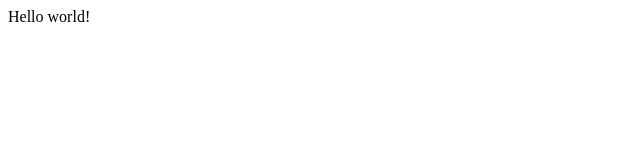
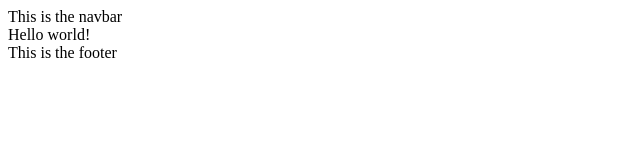
Before and after one commit to karmek-k/homepage-v2, a Gatsby site: page / in a window 1280 px wide. Shown: the whole page, without its empty margins (0-640 px from the left). Built offline with nearby package versions, Linux system fonts and the light colour scheme; Gatsby itself is replaced by a stand-in of ours.

Commit message:
Add Layout and its child components

```diff
--- /dev/null
+++ b/src/components/Container.js
@@ -0,0 +1,7 @@
+import React from 'react';
+
+const Container = ({ content }) => {
+  return <main>{content}</main>;
+};
+
+export default Container;
--- /dev/null
+++ b/src/components/Footer.js
@@ -0,0 +1,7 @@
+import React from 'react';
+
+const Footer = () => {
+  return <footer>This is the footer</footer>;
+};
+
+export default Footer;
--- /dev/null
+++ b/src/components/Layout.js
@@ -0,0 +1,17 @@
+import React from 'react';
+
+import Navbar from './Navbar';
+import Container from './Container';
+import Footer from './Footer';
+
+const Layout = ({ children }) => {
+  return (
+    <>
+      <Navbar />
+      <Container content={children} />
+      <Footer />
+    </>
+  );
+};
+
+export default Layout;
--- /dev/null
+++ b/src/components/Navbar.js
@@ -0,0 +1,7 @@
+import React from 'react';
+
+const Navbar = () => {
+  return <nav>This is the navbar</nav>;
+};
+
+export default Navbar;
--- a/src/pages/index.js
+++ b/src/pages/index.js
@@ -1,5 +1,9 @@
+import React from 'react';
+
+import Layout from '../components/Layout';
+
 const Index = () => {
-  return 'Hello world!';
+  return <Layout>Hello world!</Layout>;
 };
 
 export default Index;
```
